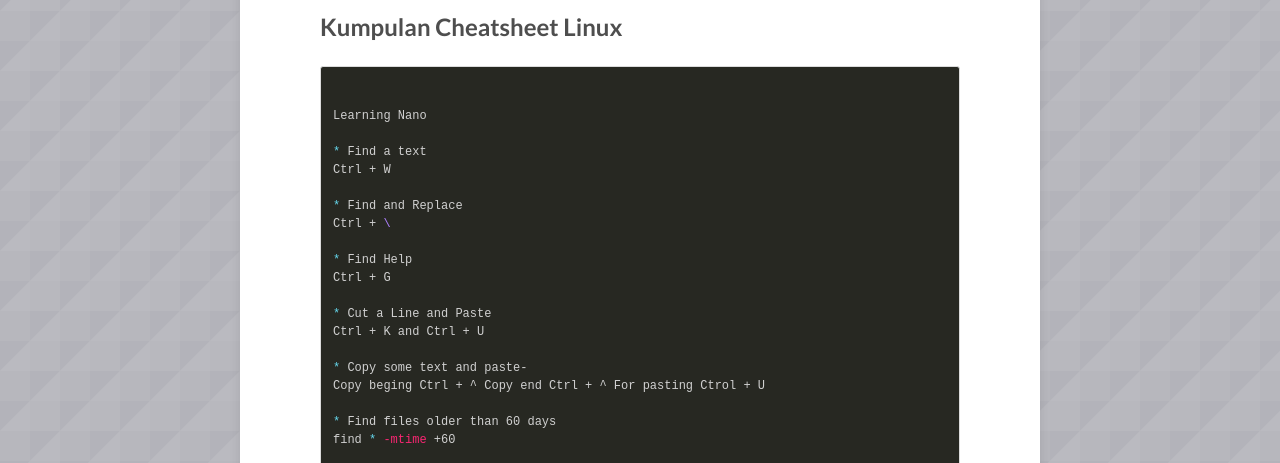
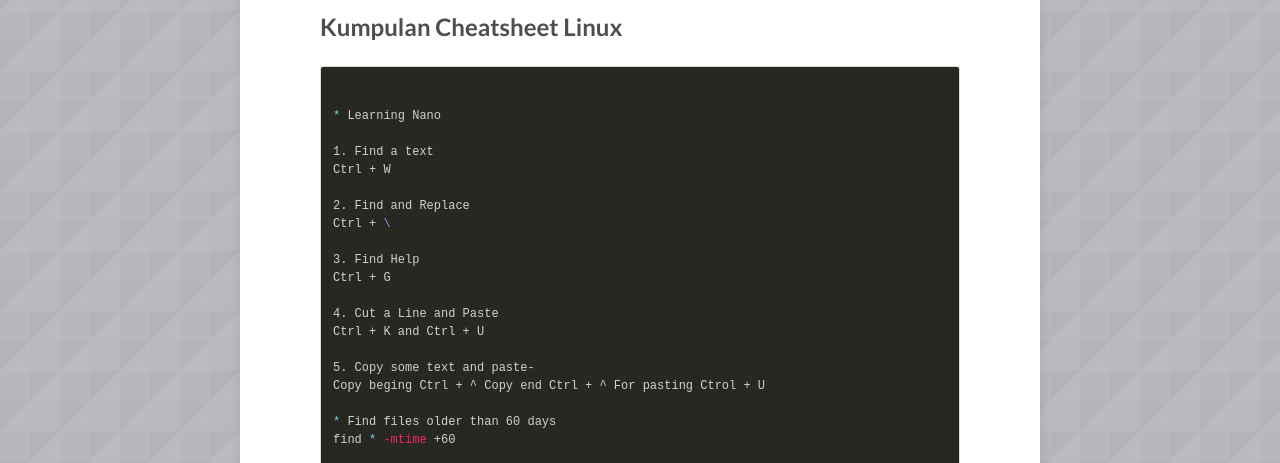
Before and after one commit to danigunawan/danigunawan.github.io, a Jekyll site: the page built from _posts/2022-11-07-cheatsheet-linux.md, in a window 1280 px wide and 900 px high. Shown: the part 289-752 px from the top of the window. Built offline with Jekyll 4.4.1, drawn with Linux system fonts in a browser that asks for light colours; nearby versions of some CDN libraries; comment, search, counter and statistics services are not loaded.

Commit message:
[ADD POSTING] posting

```diff
--- a/_posts/2022-11-07-cheatsheet-linux.md
+++ b/_posts/2022-11-07-cheatsheet-linux.md
@@ -9,21 +9,21 @@
 
 ## Kumpulan Cheatsheet Linux
 {% highlight bash %}
-Learning Nano
+* Learning Nano
 
-* Find a text
+1. Find a text
 Ctrl + W
 
-* Find and Replace
+2. Find and Replace
 Ctrl + \
 
-* Find Help
+3. Find Help
 Ctrl + G
 
-* Cut a Line and Paste
+4. Cut a Line and Paste
 Ctrl + K and Ctrl + U
 
-* Copy some text and paste-
+5. Copy some text and paste-
 Copy beging Ctrl + ^ Copy end Ctrl + ^ For pasting Ctrol + U
 
 * Find files older than 60 days
```
Also changed, not shown: 1 other file.
